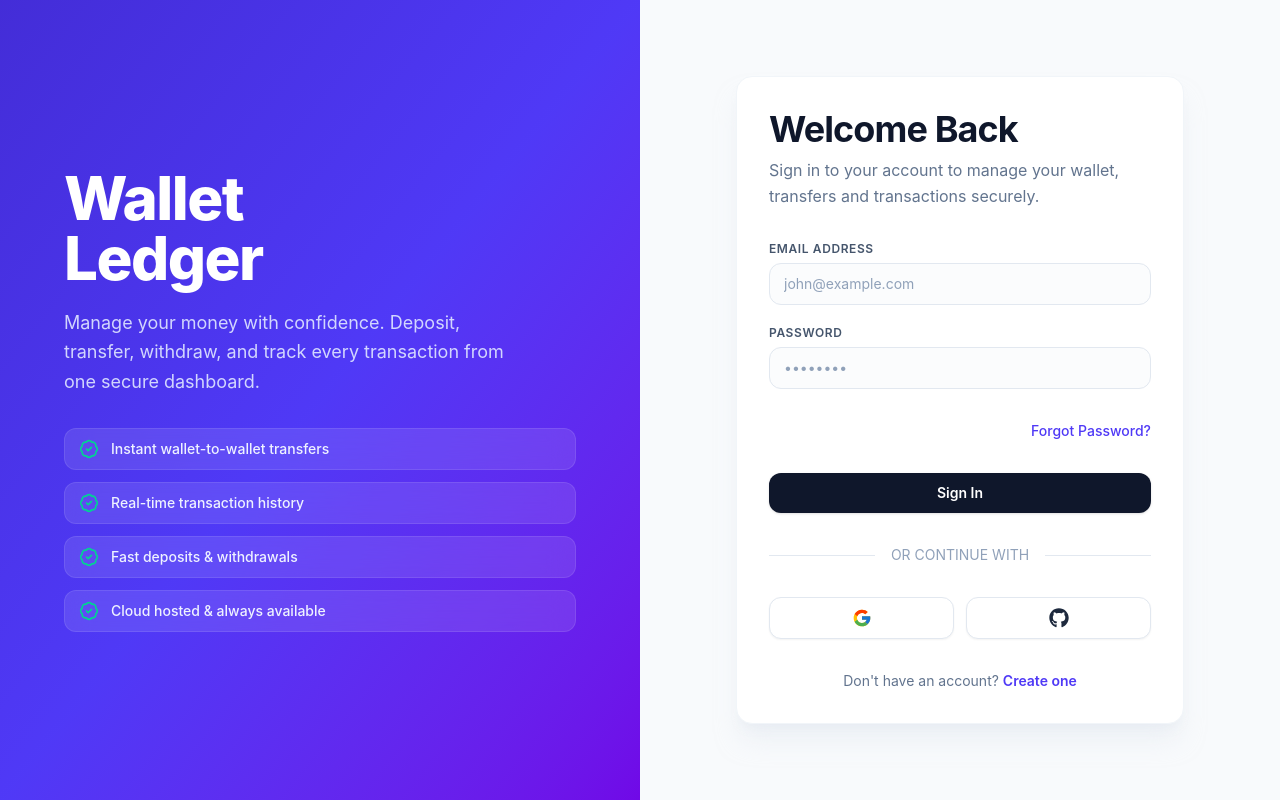
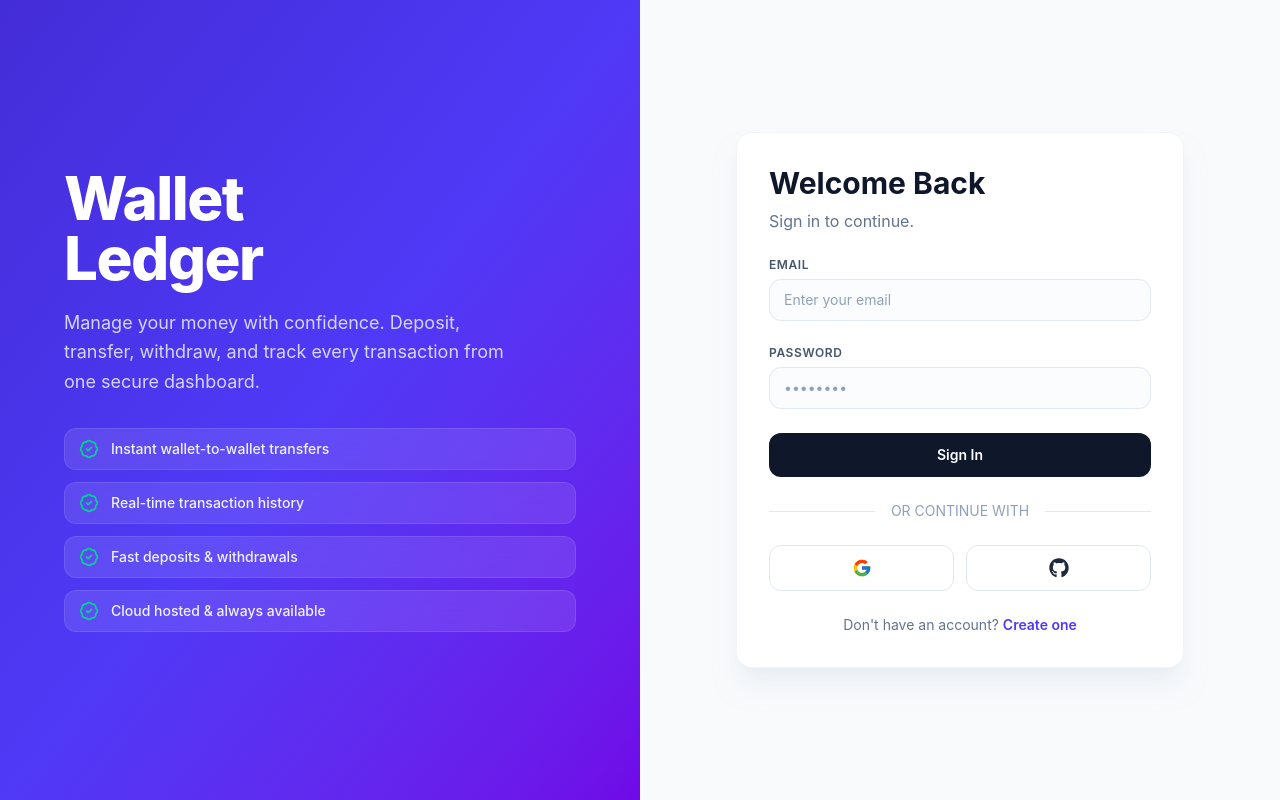
Before and after one commit to Obomhese-Raphael/Wallet-Ledger, a React (Vite) app in the folder frontend/: page /login in a window 1280 px wide. Built offline with nearby package versions, Linux system fonts and the light colour scheme.

Commit message:
Implement protected routes and dashboard authentication

```diff
--- a/frontend/src/App.tsx
+++ b/frontend/src/App.tsx
@@ -1,28 +1,6 @@
-// import Button from "./components/ui/Button";
-// import Card from "./components/ui/Card";
-// import Input from "./components/ui/Input";
-// import Logo from "./components/ui/Logo";
+import AppRoutes from "./routes/AppRoutes";
 
-// export default function App() {
-//   return (
-//     <div className="min-h-screen flex items-center justify-center bg-slate-100">
-//       <Card>
-//         <div className="space-y-6 w-96">
-//           <Logo />
-
-//           <Input label="Email" placeholder="Enter your email" />
-
-//           <Input label="Password" type="password" placeholder="Enter your password" />
-
-//           <Button>Login</Button>
-//         </div>
-//       </Card>
-//     </div>
-//   );
-// }
-
-import Login from "./pages/auth/Login";
 
 export default function App() {
-  return <Login />;
+  return <AppRoutes />;
 }
--- a/frontend/src/api/axios.ts
+++ b/frontend/src/api/axios.ts
@@ -7,6 +7,7 @@ export const api = axios.create({
   },
 });
 
+// Attach JWT to every request automatically
 api.interceptors.request.use(
   (config) => {
     const token = localStorage.getItem("token");
@@ -19,3 +20,21 @@ api.interceptors.request.use(
   },
   (error) => Promise.reject(error),
 );
+
+// Handle unauthorized responses
+api.interceptors.response.use(
+  (response) => response,
+  (error) => {
+    if (error.response?.status === 401) {
+      localStorage.removeItem("token");
+      localStorage.removeItem("user");
+
+      // Prevent redirect loop
+      if (window.location.pathname !== "/login") {
+        window.location.href = "/login";
+      }
+    }
+
+    return Promise.reject(error);
+  },
+);
--- a/frontend/src/components/auth/AuthLayout.tsx
+++ b/frontend/src/components/auth/AuthLayout.tsx
@@ -9,7 +9,7 @@ export default function AuthLayout({ children }: Props) {
   return (
     <div className="h-screen overflow-hidden grid lg:grid-cols-2 bg-slate-50 font-sans antialiased">
       {/* Left Side */}
-      <div className="hidden lg:flex flex-col justify-center bg-gradient-to-br from-indigo-700 via-indigo-600 to-violet-700 text-white px-12 xl:px-16">
+    <div className="hidden lg:flex flex-col justify-center bg-linear-to-br from-indigo-700 via-indigo-600 to-violet-700 text-white px-12 xl:px-16">
         <h1 className="text-5xl xl:text-6xl font-extrabold tracking-tight leading-none">
           Wallet <br />
           Ledger
--- a/frontend/src/components/ui/Button.tsx
+++ b/frontend/src/components/ui/Button.tsx
@@ -4,6 +4,7 @@ import clsx from "clsx";
 interface Props extends ButtonHTMLAttributes<HTMLButtonElement> {
   fullWidth?: boolean;
   variant?: "primary" | "secondary";
+  loading?: boolean;
 }
 
 export default function Button({
@@ -11,18 +12,20 @@ export default function Button({
   className,
   variant = "primary",
   fullWidth,
+  loading = false,
+  disabled,
   ...props
 }: Props) {
   return (
     <button
+      disabled={disabled || loading}
       className={clsx(
-        "inline-flex items-center justify-center rounded-xl px-4 py-2.5 text-sm font-semibold transition-all active:scale-[0.98]",
+        "inline-flex items-center justify-center gap-2 rounded-xl px-4 py-3 text-sm font-semibold transition-all active:scale-[0.98] disabled:cursor-not-allowed disabled:opacity-70",
 
-        variant === "primary" &&
-          "bg-slate-900 text-white hover:bg-slate-800 shadow-sm",
+        variant === "primary" && "bg-slate-900 text-white hover:bg-slate-800",
 
         variant === "secondary" &&
-          "border border-slate-200 bg-white text-slate-700 hover:bg-slate-50 hover:border-slate-300 shadow-xs",
+          "border border-slate-200 bg-white text-slate-700 hover:bg-slate-50",
 
         fullWidth && "w-full",
 
@@ -30,6 +33,10 @@ export default function Button({
       )}
       {...props}
     >
+      {loading && (
+        <span className="h-4 w-4 animate-spin rounded-full border-2 border-white border-t-transparent" />
+      )}
+
       {children}
     </button>
   );
--- a/frontend/src/pages/auth/Login.tsx
+++ b/frontend/src/pages/auth/Login.tsx
@@ -1,49 +1,75 @@
 import { useState } from "react";
-import { Link } from "react-router-dom";
+import { Link, useNavigate } from "react-router-dom";
+import axios from "axios";
 
 import AuthLayout from "../../components/auth/AuthLayout";
 import AuthCard from "../../components/auth/AuthCard";
-import Logo from "../../components/ui/Logo";
 import Input from "../../components/ui/Input";
 import Button from "../../components/ui/Button";
 import SocialLogin from "../../components/auth/SocialLogin";
 
+import { login as loginService } from "../../services/auth.service";
+import { useAuth } from "../../context/AuthContext";
+
 export default function Login() {
+  const navigate = useNavigate();
+
+  const { login } = useAuth();
+
   const [email, setEmail] = useState("");
+
   const [password, setPassword] = useState("");
 
-  const handleLogin = async (e: React.FormEvent<HTMLFormElement>) => {
+  const [loading, setLoading] = useState(false);
+
+  const [error, setError] = useState("");
+
+  async function handleLogin(e: React.FormEvent<HTMLFormElement>) {
     e.preventDefault();
 
-    console.log({
+    setError("");
+
+    if (!email || !password) {
+      setError("Please enter your email and password.");
+      return;
+    }
+
+    try {
+      setLoading(true);
+
+      const response = await loginService({
         email,
         password,
       });
 
-    // TODO:
-    // Call login API here
-  };
+      login(response.data.token, response.data.user);
+
+      navigate("/dashboard");
+    } catch (err) {
+      if (axios.isAxiosError(err)) {
+        setError(err.response?.data?.message ?? "Invalid email or password.");
+      } else {
+        setError("Something went wrong.");
+      }
+    } finally {
+      setLoading(false);
+    }
+  }
 
   return (
     <AuthLayout>
       <AuthCard>
-        <form onSubmit={handleLogin} className="space-y-8">
-          <div className="space-y-2">
-            <h1 className="text-4xl font-bold tracking-tight text-slate-900">
-              Welcome Back
-            </h1>
+        <form onSubmit={handleLogin} className="space-y-6">
+          <div>
+            <h1 className="text-3xl font-bold">Welcome Back</h1>
 
-            <p className="text-slate-500 leading-relaxed">
-              Sign in to your account to manage your wallet, transfers and
-              transactions securely.
-            </p>
+            <p className="mt-2 text-slate-500">Sign in to continue.</p>
           </div>
 
-          <div className="space-y-5">
           <Input
-              label="Email Address"
+            label="Email"
             type="email"
-              placeholder="john@example.com"
+            placeholder="Enter your email"
             value={email}
             onChange={(e) => setEmail(e.target.value)}
           />
@@ -55,18 +81,16 @@ export default function Login() {
             value={password}
             onChange={(e) => setPassword(e.target.value)}
           />
+
+          {error && (
+            <div className="rounded-lg border border-red-200 bg-red-50 p-3 text-sm text-red-600">
+              {error}
             </div>
+          )}
 
-          <div className="flex justify-end">
-            <button
-              type="button"
-              className="text-sm font-medium text-indigo-600 hover:text-indigo-700 transition"
-            >
-              Forgot Password?
-            </button>
-          </div>
-
-          <Button fullWidth>Sign In</Button>
+          <Button type="submit" fullWidth loading={loading}>
+            {loading ? "Signing In..." : "Sign In"}
+          </Button>
 
           <div className="relative">
             <div className="absolute inset-0 flex items-center">
@@ -82,15 +106,12 @@ export default function Login() {
 
           <SocialLogin />
 
-          <div className="text-center text-sm text-slate-500">
+          <p className="text-center text-sm text-slate-500">
             Don't have an account?{" "}
-            <Link
-              to="/register"
-              className="font-semibold text-indigo-600 hover:text-indigo-700 transition"
-            >
+            <Link to="/register" className="font-semibold text-indigo-600">
               Create one
             </Link>
-          </div>
+          </p>
         </form>
       </AuthCard>
     </AuthLayout>
--- a/frontend/src/pages/dashboard/Dashboard.tsx
+++ b/frontend/src/pages/dashboard/Dashboard.tsx
@@ -1,10 +1,67 @@
+import { useNavigate } from "react-router-dom";
+import { useAuth } from "../../context/AuthContext";
 
-const Dashboard = () => {
+export default function Dashboard() {
+  const navigate = useNavigate();
+
+  const { user, logout } = useAuth();
+
+  function handleLogout() {
+    logout();
+
+    navigate("/login");
+  }
+
   return (
-    <div>
-      Dashboard
-    </div>
-  )
+    <main className="min-h-screen bg-slate-100 p-10">
+      <div className="mx-auto max-w-6xl">
+        <div className="flex items-center justify-between">
+          <div>
+            <h1 className="text-4xl font-bold">
+              Welcome, {user?.firstName} 👋
+            </h1>
+
+            <p className="mt-2 text-slate-500">
+              You have successfully logged in to Wallet Ledger.
+            </p>
+          </div>
+
+          <button
+            onClick={handleLogout}
+            className="rounded-xl bg-red-600 px-5 py-3 font-semibold text-white hover:bg-red-700"
+          >
+            Logout
+          </button>
+        </div>
+
+        <div className="mt-10 rounded-2xl bg-white p-8 shadow">
+          <h2 className="text-2xl font-bold">Dashboard</h2>
+
+          <p className="mt-4 text-slate-600">
+            Authentication is working correctly.
+          </p>
+
+          <div className="mt-8 grid gap-6 md:grid-cols-3">
+            <div className="rounded-xl border p-6">
+              <p className="text-slate-500">Wallet Balance</p>
+
+              <h3 className="mt-2 text-3xl font-bold">₦0.00</h3>
+            </div>
+
+            <div className="rounded-xl border p-6">
+              <p className="text-slate-500">Transactions</p>
+
+              <h3 className="mt-2 text-3xl font-bold">0</h3>
+            </div>
+
+            <div className="rounded-xl border p-6">
+              <p className="text-slate-500">Status</p>
+
+              <h3 className="mt-2 text-3xl font-bold text-green-600">Active</h3>
+            </div>
+          </div>
+        </div>
+      </div>
+    </main>
+  );
 }
-
-export default Dashboard
--- /dev/null
+++ b/frontend/src/routes/ProtectedRoute.tsx
@@ -0,0 +1,16 @@
+import { Navigate } from "react-router-dom";
+import { useAuth } from "../context/AuthContext";
+
+interface Props {
+  children: React.ReactNode;
+}
+
+export default function ProtectedRoute({ children }: Props) {
+  const { isAuthenticated } = useAuth();
+
+  if (!isAuthenticated) {
+    return <Navigate to="/login" replace />;
+  }
+
+  return children;
+}
```
Also changed, not shown: frontend/src/routes/AppRoutes.tsx (+58 -7 lines), frontend/src/hooks/useLogin.ts (added). Lines whose indentation alone changed are shown as unchanged.
